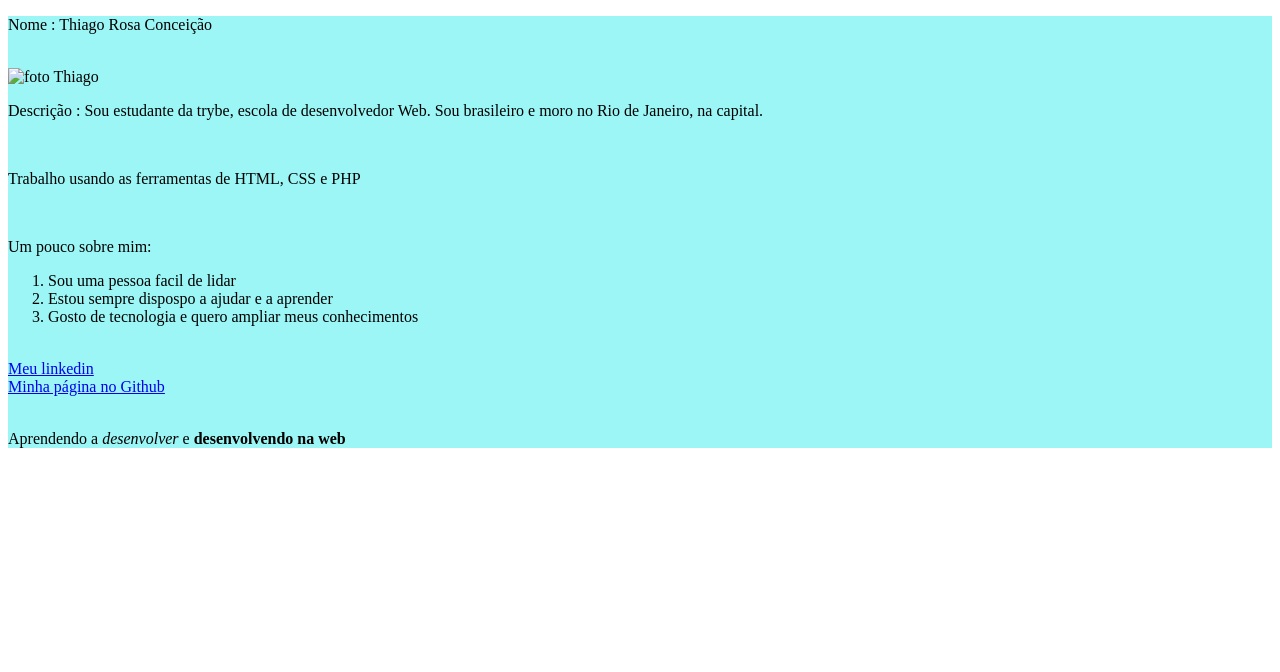
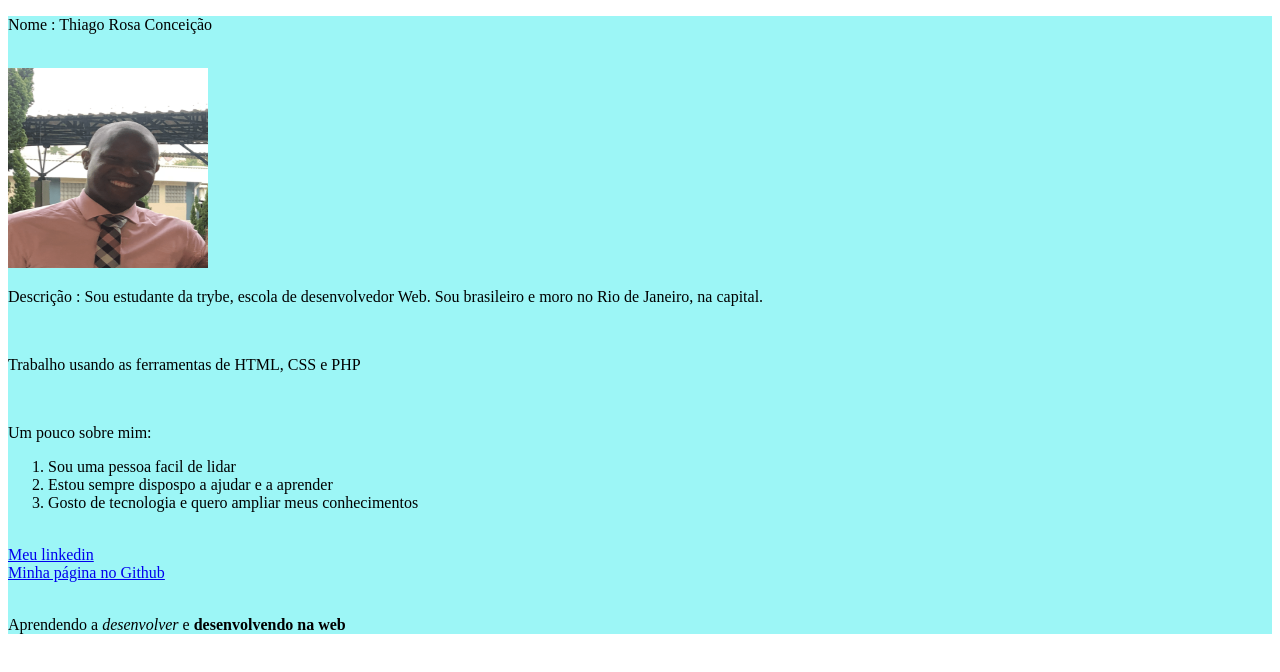
Before and after one commit to thiagorcon/thiagorcon.github.io, a plain HTML site: page index.html in a window 1280 px wide. Drawn offline with Linux system fonts and the light colour scheme.

Commit message:
envio 002 de atualização do portifólio

```diff
--- a/index.html
+++ b/index.html
@@ -10,7 +10,7 @@
 <body>
     <div style="background-color: #9CF6F6;">
     <p>Nome : Thiago Rosa Conceição</p><br>
-    <img src="../Downloads/fotoThiago.png" width="200px" height="200px" alt="foto Thiago"><br>
+    <img src="./fotoThiago (2).png" width="200px" height="200px" alt="foto Thiago"><br>
     <p>Descrição : Sou estudante da trybe, escola de desenvolvedor Web. Sou brasileiro e moro no Rio de Janeiro, na capital.</p><br>
     <p>Trabalho usando as ferramentas de HTML, CSS e PHP</p><br>
     <p>Um pouco sobre mim:</p>
```
